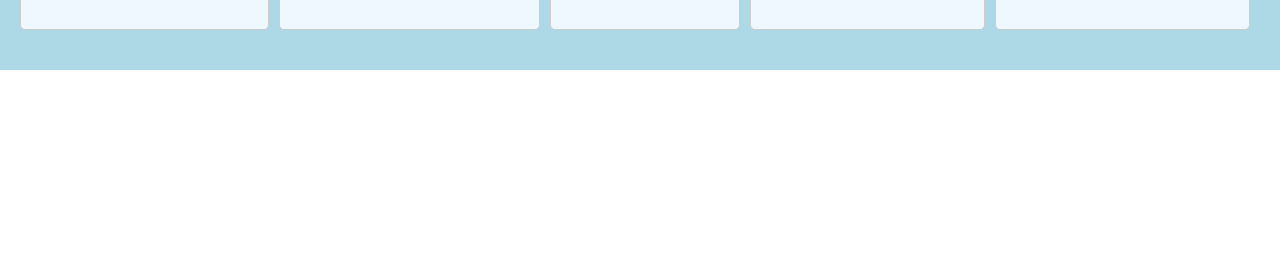
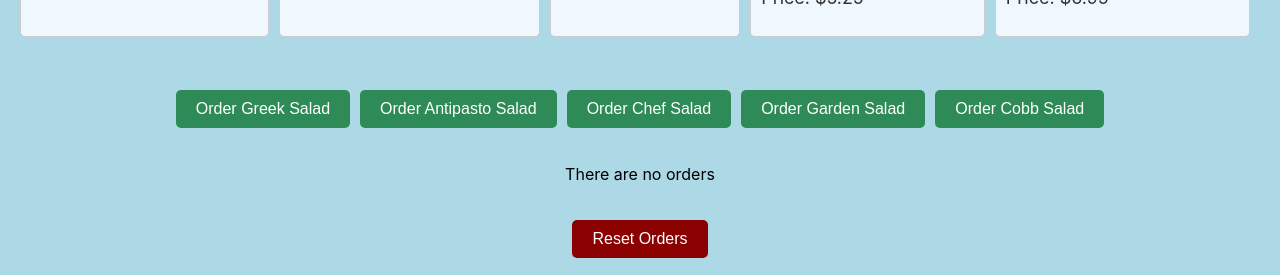
Before and after one commit to rkamal-goitph/goit-react-fson2, a React (Create React App) app: page / in a window 1280 px wide. Shown: the part 730-1005 px from the top of the page. Before the commit the page ends 800 px from the top, so only its background shows below. Built offline with nearby package versions, Linux system fonts and the light colour scheme.

Commit message:
Add discussion code

```diff
--- a/src/components/App.jsx
+++ b/src/components/App.jsx
@@ -1,13 +1,20 @@
+import React from 'react';
 import MenuItemList from './MenuItemList/MenuItemList';
 import Menu from './Menu/Menu';
+import OrderCounter from './OrderCounter/OrderCounter';
 import salads from '../data/salads.json';
 
-export const App = () => {
+class App extends React.Component {
+  render() {
     return (
       <div>
-      <Menu>
+        <Menu title="Salads Menu">
           <MenuItemList salads={salads} />
         </Menu>
+        <OrderCounter salads={salads} />
       </div>
     );
-};
+  }
+}
+
+export default App;
--- a/src/components/Menu/Menu.module.css
+++ b/src/components/Menu/Menu.module.css
@@ -2,5 +2,7 @@
   background-color: lightblue;
   height: 100vh;
   display: flex;
+  flex-direction: column;
   justify-content: center;
+  align-items: center;
 }
--- /dev/null
+++ b/src/components/OrderCounter/OrderCounter.jsx
@@ -0,0 +1,75 @@
+import React from 'react';
+import styles from './OrderCounter.module.css';
+import PropTypes from 'prop-types';
+import OrderOptions from 'components/OrderOptions/OrderOptions';
+import OrderStatistics from 'components/OrderStatistics/OrderStatistics';
+
+class OrderCounter extends React.Component {
+  static propTypes = {
+    salads: PropTypes.arrayOf(
+      PropTypes.shape({
+        name: PropTypes.string.isRequired,
+        description: PropTypes.string,
+        imageUrl: PropTypes.string,
+        price: PropTypes.object,
+        availability: PropTypes.string,
+      })
+    ).isRequired,
+  };
+
+  constructor(props) {
+    super(props);
+
+    const orders = {};
+
+    props.salads.forEach(salad => {
+      orders[salad.name] = 0;
+    });
+
+    this.state = {
+      orders: orders,
+      totalOrders: 0,
+    };
+  }
+
+  createOrder = saladName => {
+    this.setState(prevState => ({
+      orders: {
+        ...prevState.orders,
+        [saladName]: prevState.orders[saladName] + 1,
+      },
+      totalOrders: prevState.totalOrders + 1,
+    }));
+  };
+
+  resetOrders = () => {
+    // Create a new orders object with all salad names set to 0
+    const resetOrders = {};
+    Object.keys(this.state.orders).forEach(saladName => {
+      resetOrders[saladName] = 0;
+    });
+
+    // Set the state with the reset orders and reset totalOrders to 0
+    this.setState({
+      orders: resetOrders,
+      totalOrders: 0,
+    });
+  };
+
+  render() {
+    const { orders, totalOrders } = this.state;
+    console.log(orders);
+
+    return (
+      <div className={styles.container}>
+        <OrderOptions onOrder={this.createOrder} salads={this.props.salads} />
+        <OrderStatistics orders={orders} totalOrders={totalOrders} />
+        <button onClick={this.resetOrders} className={styles.resetButton}>
+          Reset Orders
+        </button>
+      </div>
+    );
+  }
+}
+
+export default OrderCounter;
--- /dev/null
+++ b/src/components/OrderCounter/OrderCounter.module.css
@@ -0,0 +1,23 @@
+/* OrderCounter.module.css */
+.container {
+  display: flex;
+  flex-direction: column;
+  align-items: center;
+  background-color: lightblue;
+  padding: 20px 0;
+}
+
+.resetButton {
+  margin-top: 20px;
+  padding: 10px 20px;
+  font-size: 16px;
+  background-color: darkred;
+  color: white;
+  border: none;
+  border-radius: 5px;
+  cursor: pointer;
+}
+
+.resetButton:hover {
+  background-color: crimson;
+}
--- /dev/null
+++ b/src/components/OrderOptions/OrderOptions.jsx
@@ -0,0 +1,33 @@
+import React, { Component } from 'react';
+import styles from './OrderOptions.module.css';
+import PropTypes from 'prop-types';
+
+class OrderOptions extends Component {
+  static propTypes = {
+    onOrder: PropTypes.func.isRequired,
+    salads: PropTypes.arrayOf(
+      PropTypes.shape({
+        name: PropTypes.string.isRequired,
+      })
+    ).isRequired,
+  };
+
+  render() {
+    const { onOrder, salads } = this.props;
+    return (
+      <div className={styles.optionsContainer}>
+        {salads.map(salad => (
+          <button
+            key={salad.name}
+            onClick={() => onOrder(salad.name)}
+            className={styles.orderButton}
+          >
+            Order {salad.name}
+          </button>
+        ))}
+      </div>
+    );
+  }
+}
+
+export default OrderOptions;
--- /dev/null
+++ b/src/components/OrderOptions/OrderOptions.module.css
@@ -0,0 +1,22 @@
+/* OrderOptions.module.css */
+.optionsContainer {
+  display: flex;
+  justify-content: center;
+  flex-wrap: wrap;
+  gap: 10px;
+  margin-bottom: 20px;
+}
+
+.orderButton {
+  padding: 10px 20px;
+  font-size: 16px;
+  background-color: seagreen;
+  color: white;
+  border: none;
+  border-radius: 5px;
+  cursor: pointer;
+}
+
+.orderButton:hover {
+  background-color: lightseagreen;
+}
--- /dev/null
+++ b/src/components/OrderStatistics/OrderStatistics.jsx
@@ -0,0 +1,31 @@
+import React, { Component } from 'react';
+import styles from './OrderStatistics.module.css';
+import PropTypes from 'prop-types';
+
+class OrderStatistics extends Component {
+  static propTypes = {
+    orders: PropTypes.objectOf(PropTypes.number).isRequired,
+    totalOrders: PropTypes.number.isRequired,
+  };
+
+  render() {
+    const { orders, totalOrders } = this.props;
+    return totalOrders > 0 ? (
+      <div className={styles.statisticsContainer}>
+        <h2>Order Statistics</h2>
+        {Object.entries(orders).map(([saladName, count]) => (
+          <div key={saladName} className={styles.statisticItem}>
+            <p>
+              {saladName}: {count} orders (
+              {totalOrders > 0 ? ((count / totalOrders) * 100).toFixed(2) : 0}%)
+            </p>
+          </div>
+        ))}
+      </div>
+    ) : (
+      <p>There are no orders</p>
+    );
+  }
+}
+
+export default OrderStatistics;
--- /dev/null
+++ b/src/components/OrderStatistics/OrderStatistics.module.css
@@ -0,0 +1,8 @@
+/* OrderStatistics.module.css */
+.statisticsContainer {
+  margin-top: 20px;
+}
+
+.statisticItem {
+  margin: 10px 0;
+}
--- a/src/index.js
+++ b/src/index.js
@@ -1,6 +1,6 @@
 import React from 'react';
 import ReactDOM from 'react-dom/client';
-import { App } from 'components/App';
+import App from 'components/App';
 import './index.css';
 
 ReactDOM.createRoot(document.getElementById('root')).render(
```
Lines whose indentation alone changed are shown as unchanged.
